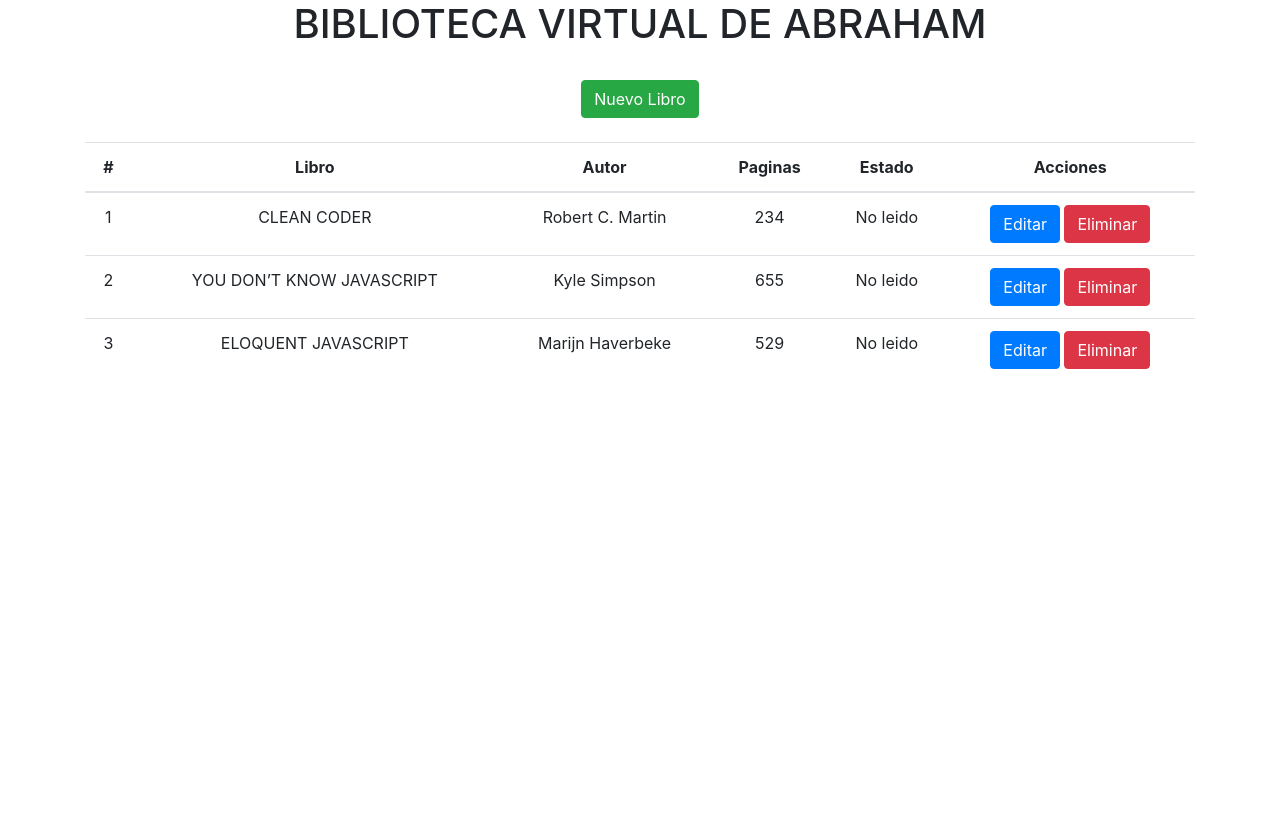
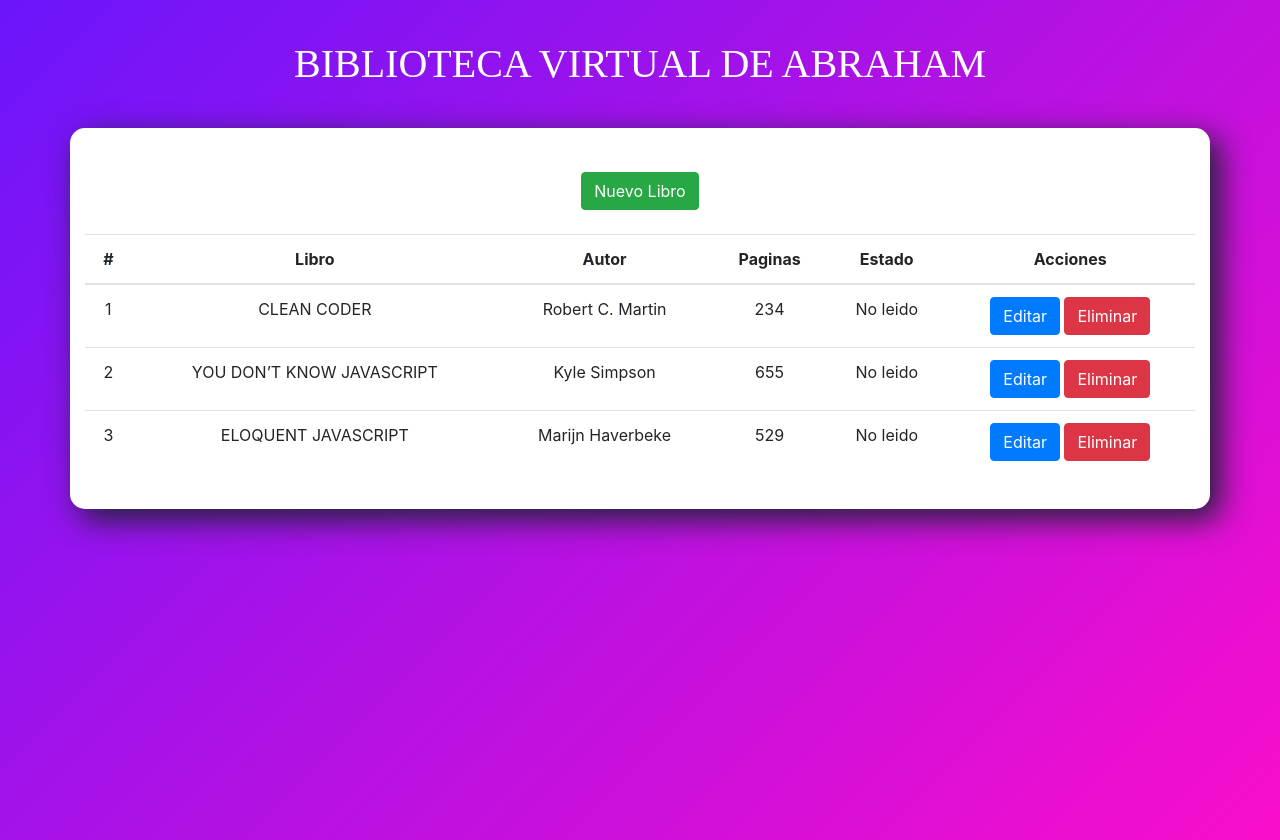
Before and after one commit to Alonso-Aldebaram/Project_Library, a React (Create React App) app: page / in a window 1280 px wide. Before the commit the page ends 800 px from the top, so only its background shows below. Built offline with nearby package versions, Linux system fonts and the light colour scheme.

Commit message:
Integracion de estilos 1

```diff
--- a/src/css/Biblioteca.css
+++ b/src/css/Biblioteca.css
@@ -0,0 +1,18 @@
+body {
+    background-image:linear-gradient(135deg,#6b15fc 0%, #fa0ecb 100%);
+}
+.App {
+    text-align: center;
+    height: 100vh;
+}
+.container {
+    background: #fff;
+    box-shadow: #222338 10px 10px 30px 1px;
+    border-radius: 15px;
+    padding: 20px;
+}
+.titulo {
+    margin: 40px 0px 40px 0px;
+    color: #fff;
+    font-family: 'Nunito';
+}
--- a/src/pages/App.js
+++ b/src/pages/App.js
@@ -5,7 +5,7 @@ import Biblioteca from '../comp/Biblioteca';
 function App() {
   return (
     <div className="App">
-      <h1>BIBLIOTECA VIRTUAL DE ABRAHAM</h1>
+      <h1 className="titulo">BIBLIOTECA VIRTUAL DE ABRAHAM</h1>
       <Biblioteca/>
     </div>
   );
```
